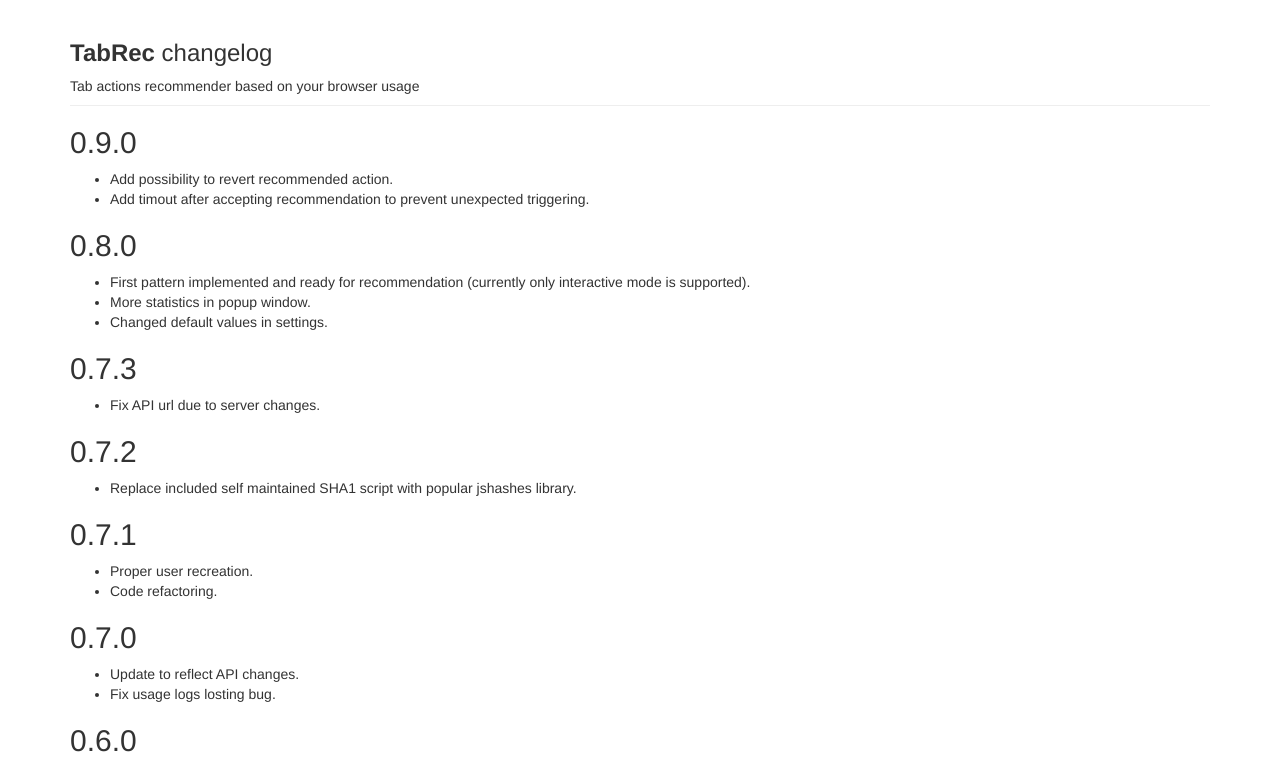
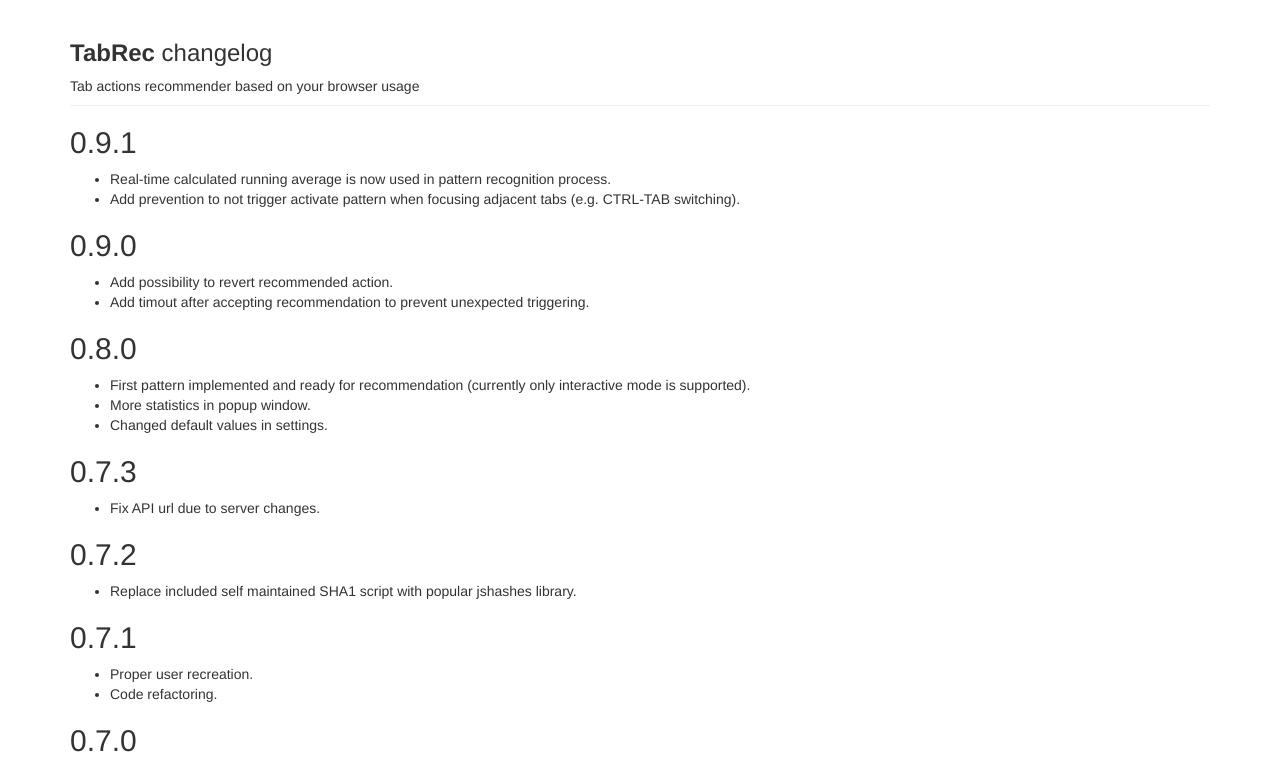
Before and after one commit to martin-svk/tabrec, a browser extension: page pages/changelog.html in a window 1280 px wide. Shown: the top 764 px of the page. Drawn offline with nearby package versions, Linux system fonts and the light colour scheme.

Commit message:
Update html changelog.

```diff
--- a/pages/changelog.html
+++ b/pages/changelog.html
@@ -11,6 +11,12 @@
         <h3><b>TabRec</b> changelog</h3>
         <footer id="footer-text">Tab actions recommender based on your browser usage</footer>
       </div>
+
+      <h2 id="section">0.9.1</h2>
+      <ul>
+        <li>Real-time calculated running average is now used in pattern recognition process.</li>
+        <li>Add prevention to not trigger activate pattern when focusing adjacent tabs (e.g. CTRL-TAB switching).</li>
+      </ul>
 
       <h2 id="section">0.9.0</h2>
       <ul>
```
